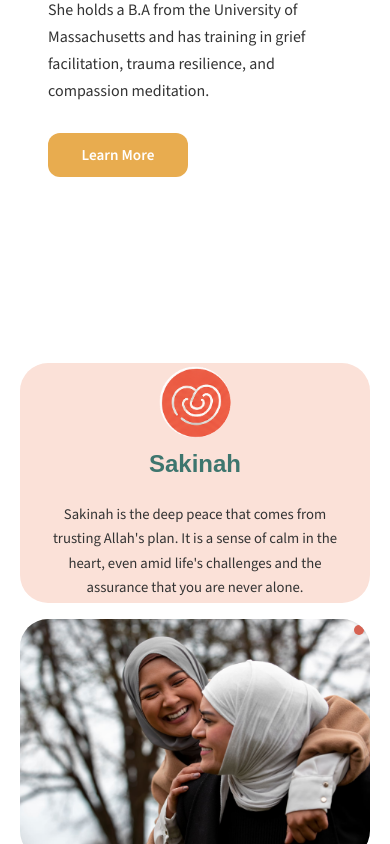
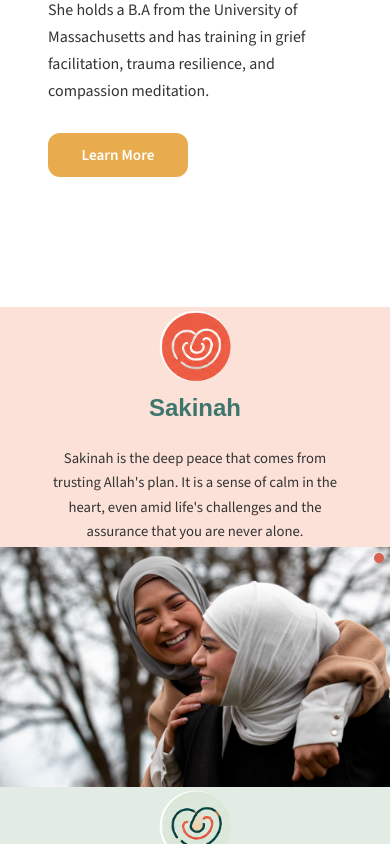
Before and after one commit to kbarakzai97/care2elevate, a React (Vite) app: page / in a window 390 px wide. Shown: the part 11156-12000 px from the top of the page. Built offline with nearby package versions, Linux system fonts and the light colour scheme; a web font is replaced by a local one.

Commit message:
format block

```diff
--- a/src/App.css
+++ b/src/App.css
@@ -1384,8 +1384,8 @@
 	display: grid;
 	grid-template-columns: repeat(3, 1fr);
 	grid-auto-rows: 280px;
-	gap: 22px;
-	padding: 72px clamp(24px, 6vw, 80px);
+	gap: 0;
+	padding: 0;
 	background: #ffffff;
 }
 
@@ -1399,7 +1399,6 @@
 	text-align: center;
 	gap: 12px;
 	padding: 40px 32px;
-	border-radius: 28px;
 }
 
 .value-card-coral {
@@ -1484,7 +1483,6 @@
 .value-media {
 	position: relative;
 	overflow: hidden;
-	border-radius: 28px;
 }
 
 .value-media img {
@@ -1557,8 +1555,8 @@
 	.values-grid {
 		grid-template-columns: 1fr;
 		grid-auto-rows: 240px;
-		gap: 16px;
-		padding: 56px 20px;
+		gap: 0;
+		padding: 0;
 	}
 }
 
```
